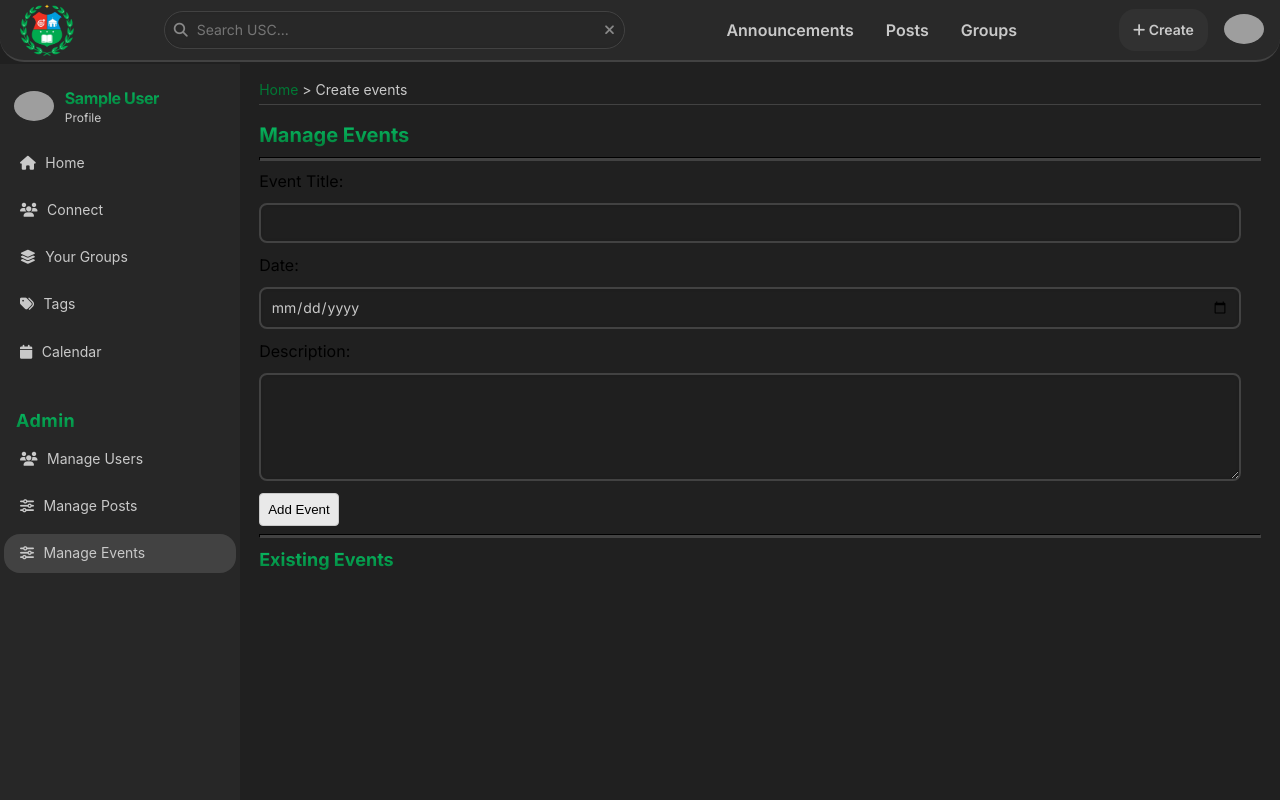
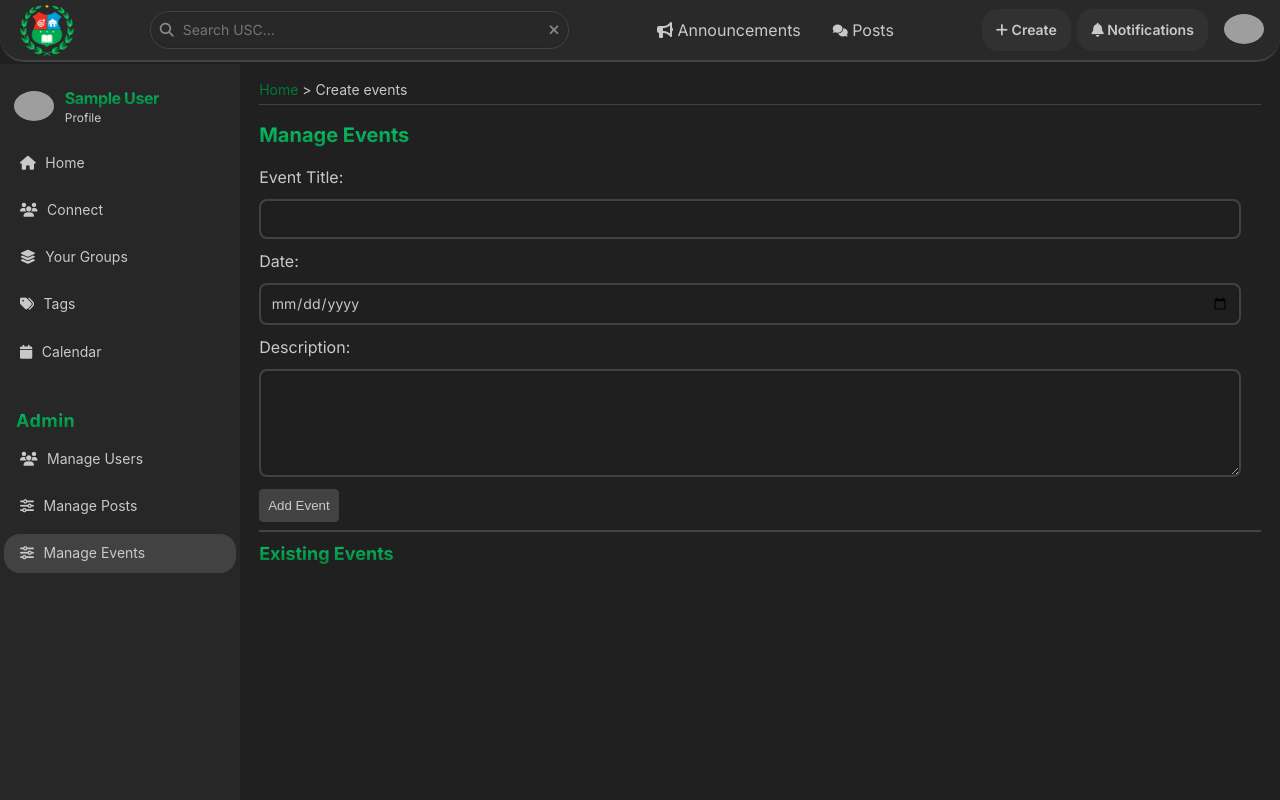
Before and after one commit to devliqht/schola, a PHP site: page /pages/create-events.php in a window 1280 px wide. Run offline with PHP 8.4, Linux system fonts and the light colour scheme; the visitor is signed in with stand-in values (Sample User, id 1); data that the repository does not hold is empty; grey boxes are pictures that could not be loaded.

Commit message:
PROFILE: Updated containers for the leveling system, and fixed color consistency issues

```diff
--- a/components/render-header.php
+++ b/components/render-header.php
@@ -20,9 +20,8 @@ function render_header() {
             </form>
         </div>
         <div class="header-nav-links">
-            <div class="link-wrapper"><a href="announcements.php" class="text-base inter-600">Announcements</a></div>
-            <div class="link-wrapper"><a href="posts.php" class="text-base inter-600">Posts</a></div>
-            <div class="link-wrapper"><a href="groups.php" class="text-base inter-600">Groups</a></div>
+            <div class="link-wrapper"><a href="announcements.php" class="text-base inter-300"><i class="fa-solid fa-bullhorn"></i> Announcements</a></div>
+            <div class="link-wrapper"><a href="posts.php" class="text-base inter-300"><i class="fa-solid fa-comments fa-xs"></i> Posts</a></div>
         </div>
         <div class="search-results-overlay" id="search-results-overlay">
             <div class="search-results-content">
@@ -38,8 +37,9 @@ function render_header() {
          $profilePicture = isset($_SESSION['profile_picture']) ? "../uploads/profile_pictures/" . $_SESSION['profile_picture'] : $defaultProfilePicture;
         ?>
         <div class="flex flex-row align-center gap-4">
-            <div class="flex flex-col header-text">
-            <a href="create-post.php" ><button class="interaction inter-600 text-sm"><i class="fa-solid fa-plus"></i> Create</button></a>
+            <div class="flex flex-row" style="gap: 0.4rem;">
+                <a href="create-post.php" ><button class="interaction inter-600 text-sm"><i class="fa-solid fa-plus"></i> Create</button></a>
+                <a href="create-post.php" ><button class="interaction inter-600 text-sm"><i class="fa-solid fa-bell"></i> Notifications</button></a>
             </div>
             <div class="header-account-container">
                 <img class="header-account-picture" src="<?php echo $profilePicture; ?>" alt="Profile Picture">
--- a/css/admin.css
+++ b/css/admin.css
@@ -29,14 +29,15 @@
 .user-table th, .user-table td {
     padding: 10px;
     text-align: left;
-    border-bottom: 1px solid #ddd;
+    border-bottom: 1px solid var(--border-main-dark);
+    color: var(--text-light);
 }
 
 .action-button {
-    background: #e9e9e9;
+    background: var(--text-dark);
     padding: 8px;
-    color: black;
-    border: 1px solid #c9c9c9;
+    color: var(--text-light);
+    border: 1px solid var(--border-main-dark);
     border-radius: 4px;
     cursor: pointer;
     transition: background 0.1s;
--- a/css/calendar.css
+++ b/css/calendar.css
@@ -6,6 +6,7 @@
     justify-content: space-between;
     align-items: center;
     margin-bottom: 10px;
+    color: var(--text-light);
 }
 .nav-btn {
     text-decoration: none;
@@ -20,22 +21,29 @@
     grid-template-columns: repeat(7, 1fr);
     gap: 5px;
 }
+
 .calendar-day-header {
     font-weight: bold;
     padding: 5px;
+    color: var(--text-light);
 }
+
 .calendar-cell {
-    border: 1px solid #ccc;
+    border: 1px solid var(--border-main-dark);
     min-height: 60px;
     position: relative;
     padding: 5px;
+    color: var(--text-light);
 }
+
 .date {
     font-weight: bold;
 }
+
 .event {
     font-size: 12px;
-    background: lightblue;
+    background: var(--text-dark);
+    color: var(--text-light);
     margin-top: 2px;
     padding: 2px;
     border-radius: 4px;
--- a/css/form.css
+++ b/css/form.css
@@ -69,7 +69,7 @@ input.index, textarea.index, select.index, #submit.index {
 
 input:focus, textarea:focus {
     outline: none !important;
-    border: 1px solid var(--chiase-color-dark);
+    border: 2px solid var(--chiase-color-dark);
     box-shadow: 0 0 10px var(--chiase-color-dark);
     border-radius: 0.4rem;
   }
--- a/css/header.css
+++ b/css/header.css
@@ -53,10 +53,6 @@
     color: var(--text-light);
     position: relative;
     transition: all 0.3s ease;
-}
-
-.link-wrapper a:hover {
-    color: var(--chiase-color-dark);
 }
 
  .link-wrapper a:hover::after {
--- a/css/posts.css
+++ b/css/posts.css
@@ -4,9 +4,10 @@ html, body {
 }
 
 hr {
-    border-color: var(--border-main-dark);
+    border: 0;
     background: var(--border-main-dark);
     height: 2px;
+    box-shadow: none;
 }
 
 .main-content {
@@ -165,6 +166,9 @@ hr {
     width: 400px;
 }
 
+.post-author-name:hover {
+    text-decoration: underline;
+}
 .post-interactions {
     width: 100%;
     display: flex;
--- a/css/sidebar.css
+++ b/css/sidebar.css
@@ -100,7 +100,7 @@
         width: 240px;
         z-index: 1000;
         box-shadow: 2px 0 5px rgba(0, 0, 0, 0.2);
-        transition: transform 0.3s ease-in-out;
+        transition: transform 0.2s both;
         top: 4.2rem;
     }
 
--- a/css/utilities/responsive.css
+++ b/css/utilities/responsive.css
@@ -153,6 +153,12 @@
         padding: 0.4rem;
         padding-left: 0.55rem; padding-right: 0.55rem;
     }
+    .profile-content-wrapper {
+        flex-direction: column;
+    }
+    .profile-level-container {
+        width: calc(100% - 2rem);
+    }
 }
 
 @media (max-width: 480px) {
--- a/pages/admin.php
+++ b/pages/admin.php
@@ -54,11 +54,10 @@
                     <?php while($row = $result->fetch_assoc()): ?>
                         <tr class="inter-300">
                             <td><?php echo $row['id']; ?></td>
-                            <td class="inter-700"><?php echo $row['username']; ?></td>
+                            <td class="inter-300"><a href="profile.php?id=<?php echo $row['id']; ?>" class="text-white decoration-none text-base"><?php echo $row['username']; ?></a></td>
                             <td><?php echo $row['full_name']; ?></td>
                             <td class="text-capitalize"><?php echo $row['role']; ?></td>
                             <td>
-                                <a href="profile.php?id=<?php echo $row['id']; ?>" class="text-black" style="text-decoration: underline; ">View Profile</a>
                                 <button class="action-button" onclick="showEditForm(<?php echo $row['id']; ?>, '<?php echo $row['username']; ?>', '<?php echo $row['full_name']; ?>', '<?php echo $row['role']; ?>', '<?php echo $row['course']; ?>')" class="btn bg-blue text-white p-1">Edit</button>
                                 <button class="action-button" onclick="showDeleteModal(<?php echo $row['id']; ?>)" class="btn bg-red text-white p-1">Delete</button>
                             </td>
--- a/pages/create-events.php
+++ b/pages/create-events.php
@@ -61,17 +61,15 @@ $events_result = $conn->query("SELECT * FROM events ORDER BY event_date ASC");
         <nav class="breadcrumb">
             <?php echo get_breadcrumbs(); ?>
         </nav>
-            <h2 class="gradient-text text-xl inter-700">Manage Events</h2>
-            <hr/>
-
+            <h2 class="gradient-text text-xl inter-700 pb-4">Manage Events</h2>
             <form method="POST">
-                <label class="inter-400 text-base">Event Title:</label>
+                <label class="inter-400 text-base text-white">Event Title:</label>
                 <input type="text" name="title" required>
 
-                <label class="inter-400 text-base">Date:</label>
+                <label class="inter-400 text-base text-white">Date:</label>
                 <input type="date" name="event_date" required>
 
-                <label class="inter-400 text-base">Description:</label>
+                <label class="inter-400 text-base text-white">Description:</label>
                 <textarea name="description" rows="5"></textarea>
 
                 <button type="submit" name="add_event" class="action-button">Add Event</button>
@@ -81,10 +79,10 @@ $events_result = $conn->query("SELECT * FROM events ORDER BY event_date ASC");
             <ul>
                 <?php while ($event = $events_result->fetch_assoc()): ?>
                     <li>
-                        <strong><?= htmlspecialchars($event['title']) ?></strong> - <?= $event['event_date'] ?>
+                        <h1 class="text-white pb-4"><?= htmlspecialchars($event['title']) ?>  - <?= $event['event_date'] ?></h1>
                         <form method="POST" style="display:inline;">
                             <input type="hidden" name="event_id" value="<?= $event['id'] ?>">
-                            <button type="submit" name="delete_event">Delete</button>
+                            <button type="submit" name="delete_event" id="submit">Delete</button>
                         </form>
                     </li>
                 <?php endwhile; ?>
```
Also changed, not shown: css/account.css (+15 -1 lines), pages/post.php (+10 -11 lines), pages/profile.php (+18 -8 lines).
